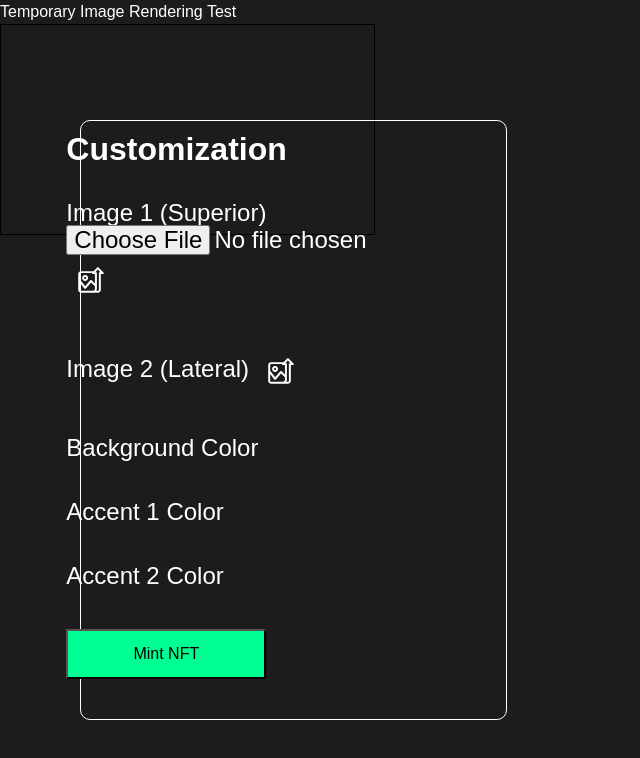
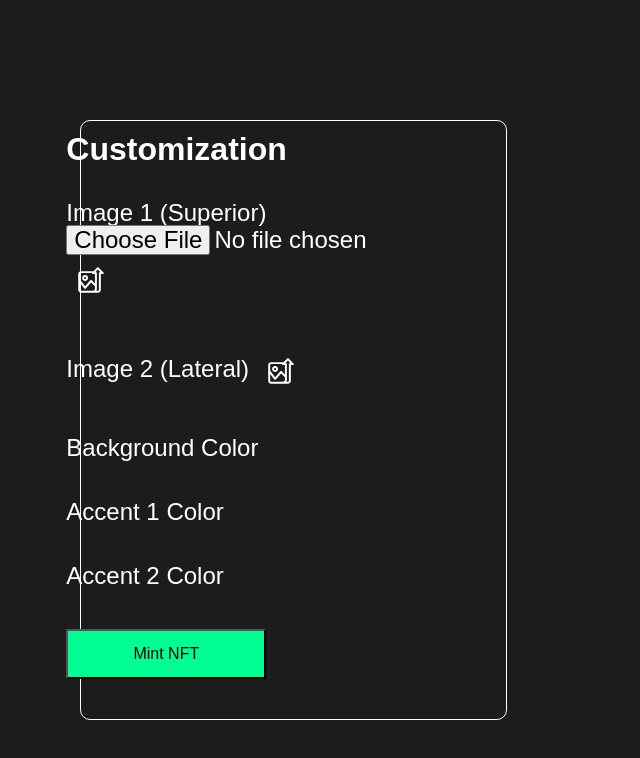
Before and after one commit to Andy-Waine/threed, a plain HTML site: page index.html in a window 1280 px wide. Shown: the whole page, without its empty margins (0-640 px from the left). Drawn offline with nearby package versions, Linux system fonts and the light colour scheme.

Commit message:
removing temporary image rendering div - we can now render uploaded images on the geometric model

```diff
--- a/index.html
+++ b/index.html
@@ -37,12 +37,6 @@
         <button class="button-mint">Mint NFT</button>
     </div>
 
-    <!-- TEMPORARY - RENDER IMAGE -->
-    <div>
-        <span>Temporary Image Rendering Test</span>
-        <div id="display_image"></div>
-    </div>
-
     <!-- FOOTER -->
     <div class="footer"></div>
 </div>
```
